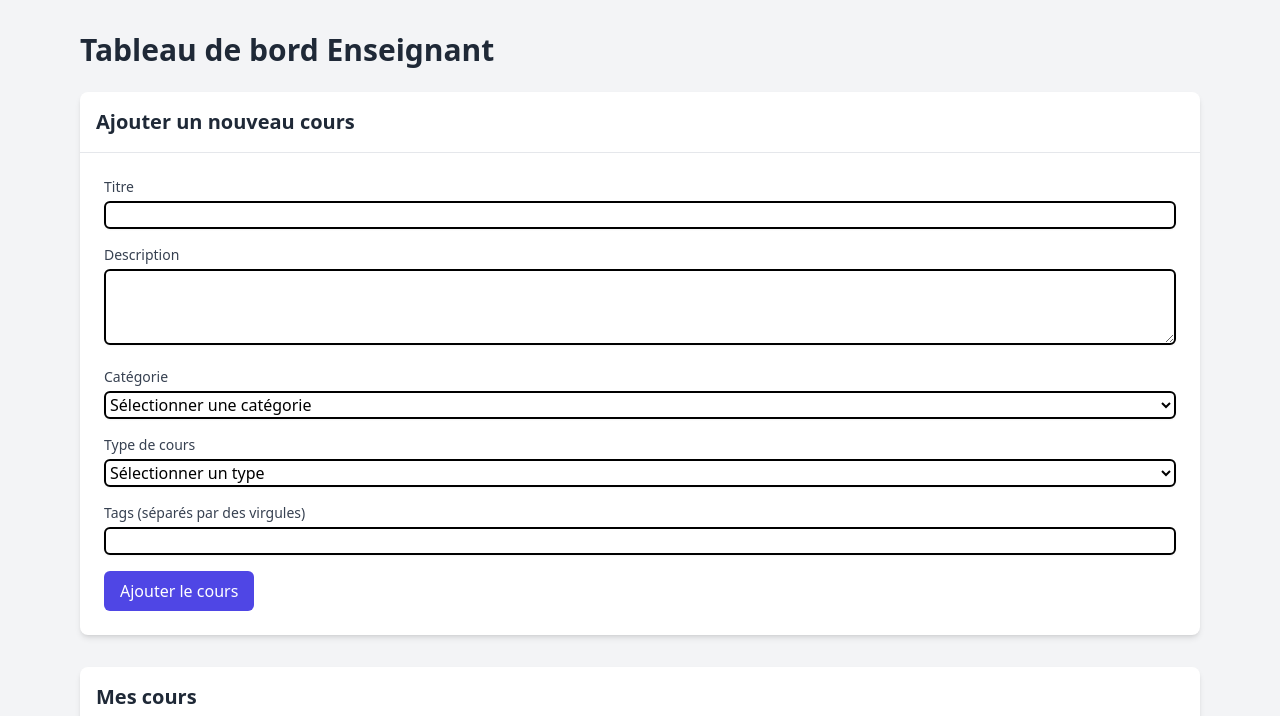
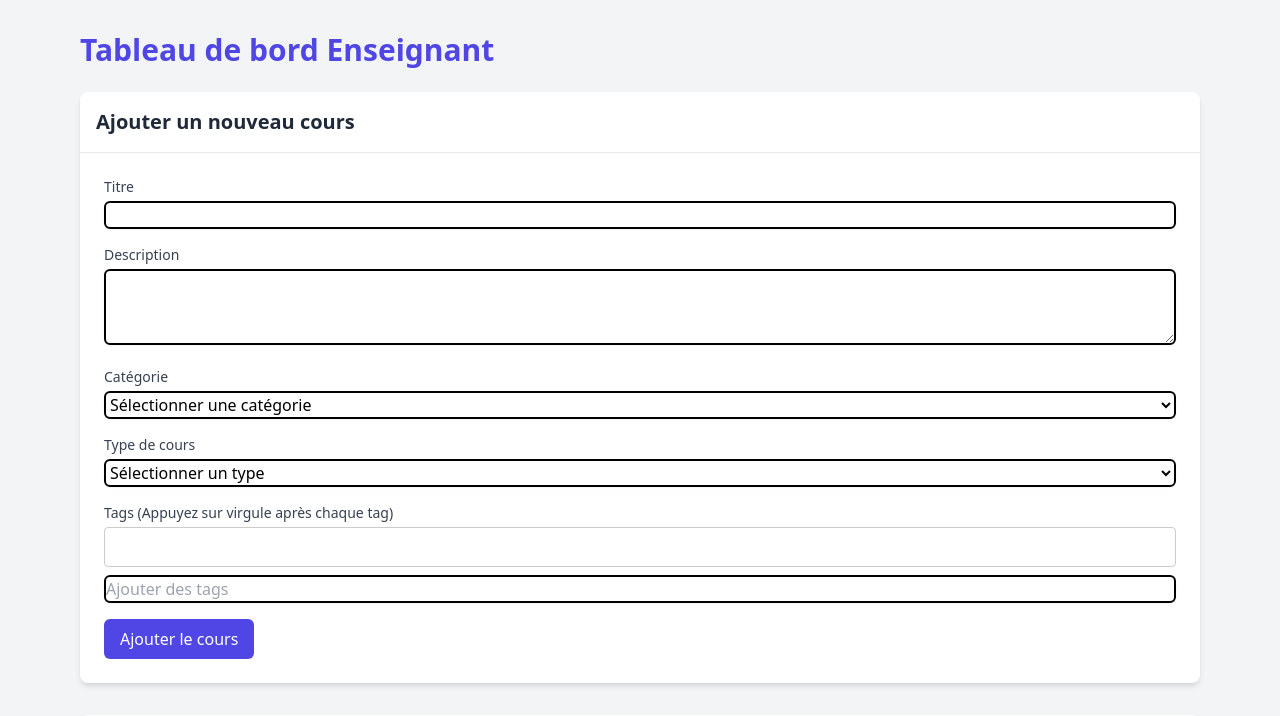
Before and after one commit to Ayoub-fetti/Youdemy, a PHP site: page /views/enseignant/enseignant_Dash.php in a window 1280 px wide. Shown: the top 716 px of the page. Run offline with PHP 8.4, Linux system fonts and the light colour scheme; the visitor is signed in with stand-in values (Sample User, id 1); data comes from the database, SQL or seed files in the repository; some libraries are stand-ins or nearby versions.

Commit message:
afficher les tags en frontend

```diff
--- a/views/enseignant/enseignant_Dash.php
+++ b/views/enseignant/enseignant_Dash.php
@@ -31,7 +31,6 @@
                 $categorie_id = $_POST['categorie_id'];
                 $type_cours = $_POST['type_cours'];
                 $enseignant_id = $_SESSION['user_id'];
-
                 if ($type_cours === 'pdf') {
                     if (!isset($_FILES["fichier_pdf"]) || $_FILES["fichier_pdf"]["error"] !== UPLOAD_ERR_OK) {
                         throw new Exception("Erreur : Veuillez sélectionner un fichier PDF valide.");
@@ -76,8 +75,8 @@
                 $cours_id = $pdo->lastInsertId();
 
                 // Handle tags
-                if (isset($_POST['tags']) && !empty($_POST['tags'])) {
-                    $tags = explode(',', $_POST['tags']);
+                if (isset($_POST['tags_list']) && !empty($_POST['tags_list'])) {
+                    $tags = explode(',', $_POST['tags_list']);
                     $enseignant = new Enseignant(); // Assuming you have an instance of Enseignant
                     $enseignant->handleTags($cours_id, $tags);
                 }
@@ -120,11 +119,47 @@
     <meta name="viewport" content="width=device-width, initial-scale=1.0">
     <title>Tableau de bord Enseignant</title>
     <script src="https://cdn.tailwindcss.com"></script>
+    <link rel="stylesheet" href="../../public/assets/css/style.css">
+
+    <style>
+        /* Styles for tags in enseignant dashboard */
+.tag-container {
+    display: flex;
+    flex-wrap: wrap;
+    gap: 5px;
+    padding: 5px;
+    border: 1px solid #ccc;
+    border-radius: 4px;
+    min-height: 40px;
+}
+
+.tag {
+    background-color: #4F46E5;
+    color: white;
+    padding: 2px 8px;
+    border-radius: 4px;
+    display: inline-flex;
+    align-items: center;
+    margin: 2px;
+}
+
+.tag span {
+    margin-right: 5px;
+}
+
+.tag button {
+    background: none;
+    border: none;
+    color: white;
+    cursor: pointer;
+}
+
+    </style>
 </head>
 <body class="bg-gray-100">
 
     <div class="container mx-auto px-4 py-8 max-w-6xl">
-        <h1 class="text-3xl font-bold text-gray-800 mb-6">Tableau de bord Enseignant</h1>
+        <h1 class="text-3xl text-indigo-600 font-bold text-gray-800 mb-6">Tableau de bord Enseignant</h1>
 
         <?php if (!empty($message)): ?>
             <div class="p-4 mb-4 rounded-lg <?php echo strpos($message, 'Erreur') === false ? 'bg-green-100 text-green-700' : 'bg-red-100 text-red-700'; ?>">
@@ -181,8 +216,10 @@
                     </div>
 
                     <div class="mb-4">
-                        <label for="tags" class="block text-sm font-medium text-gray-700 mb-1">Tags (séparés par des virgules)</label>
-                        <input type="text" class="w-full rounded-md bg-white border-2 border-black shadow-sm focus:border-black focus:ring-black" id="tags" name="tags">
+                        <label for="tags" class="block text-sm font-medium text-gray-700 mb-1">Tags (Appuyez sur virgule après chaque tag)</label>
+                        <div class="tag-container" id="tag-container"></div>
+                        <input type="text" class="w-full rounded-md bg-white border-2 border-black shadow-sm focus:border-black focus:ring-black mt-2" name="tags" id="tags" placeholder="Ajouter des tags">
+                        <input type="hidden" name="tags_list" id="tags_list">
                     </div>
 
                     <button type="submit" class="bg-indigo-600 text-white px-4 py-2 rounded-md hover:bg-indigo-700 focus:outline-none focus:ring-2 focus:ring-indigo-500 focus:ring-offset-2">
@@ -237,6 +274,8 @@
             </div>
         </div>
     </div>
+
     <script src="../../public/assets/js/Enseignant.js"></script>
+
 </body>
 </html>
```
Also changed, not shown: views/enseignant/edit_course.php (+10 -6 lines), public/assets/css/style.css, public/assets/js/Enseignant.js.
